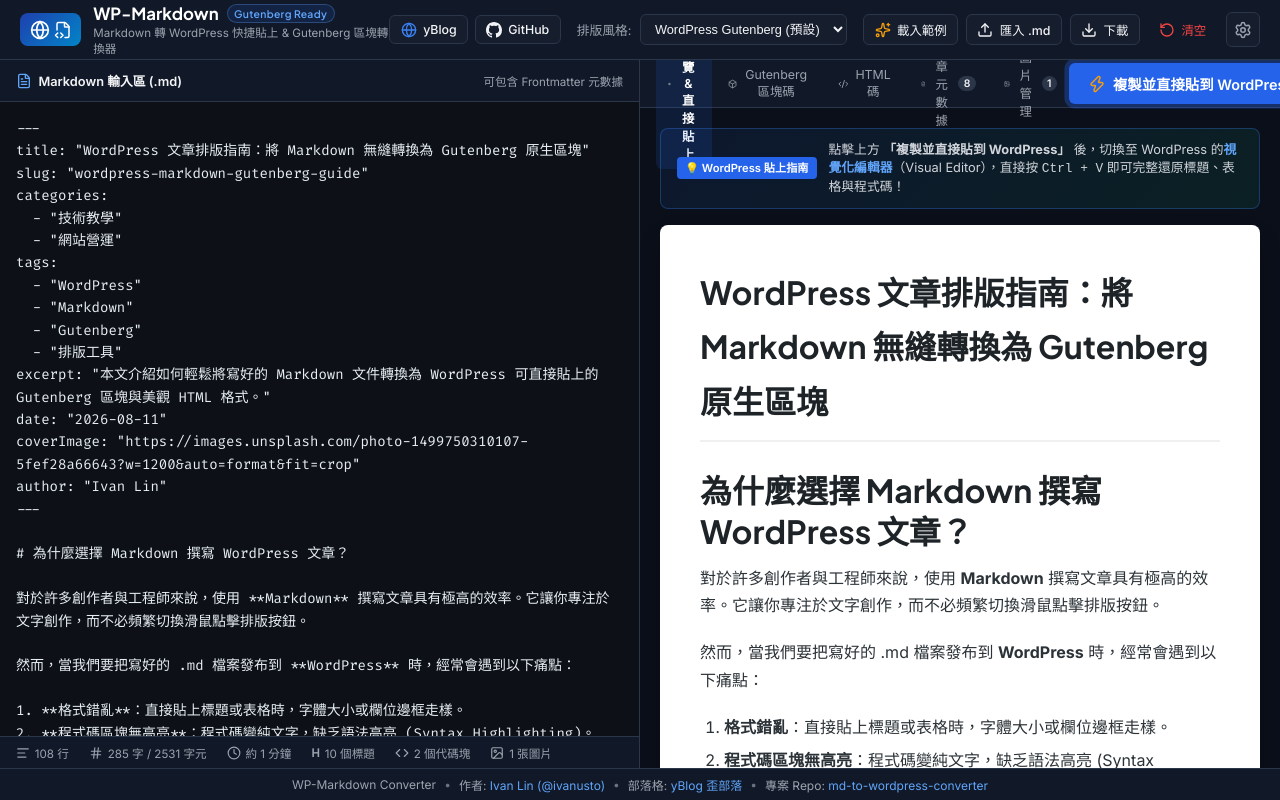
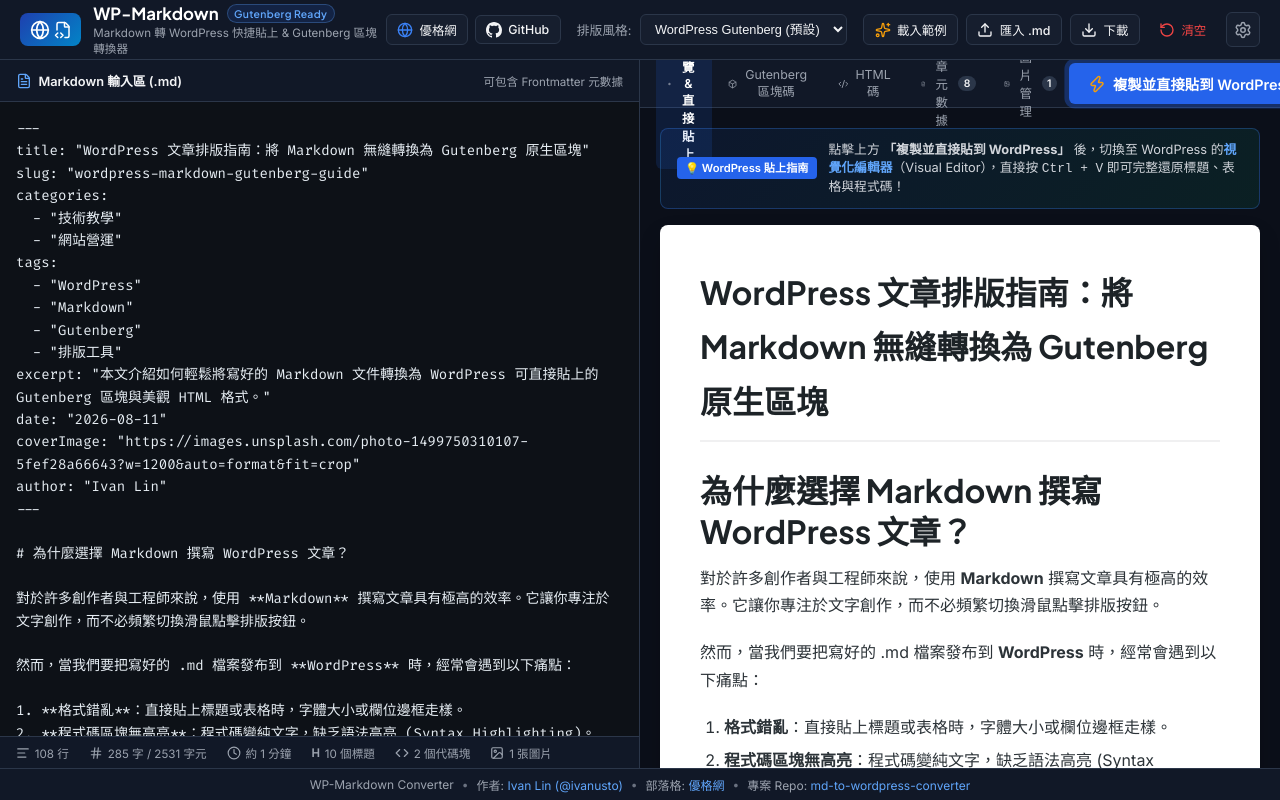
Before and after one commit to ivanusto/md-to-wordpress-converter, a React (Vite) app: page / in a window 1280 px wide. Built offline with nearby package versions, Linux system fonts and the light colour scheme.

Commit message:
Update blog name from yBlog to 優格網

```diff
--- a/src/App.tsx
+++ b/src/App.tsx
@@ -146,7 +146,7 @@
           <span className="footer-divider">•</span>
           <span>作者: <a href="https://github.com/ivanusto" target="_blank" rel="noopener noreferrer">Ivan Lin (@ivanusto)</a></span>
           <span className="footer-divider">•</span>
-          <span>部落格: <a href="https://yblog.org/" target="_blank" rel="noopener noreferrer">yBlog 歪部落</a></span>
+          <span>部落格: <a href="https://yblog.org/" target="_blank" rel="noopener noreferrer">優格網</a></span>
           <span className="footer-divider">•</span>
           <span>專案 Repo: <a href="https://github.com/ivanusto/md-to-wordpress-converter" target="_blank" rel="noopener noreferrer">md-to-wordpress-converter</a></span>
         </div>
--- a/src/components/Header.tsx
+++ b/src/components/Header.tsx
@@ -65,10 +65,10 @@
             target="_blank"
             rel="noopener noreferrer"
             className="btn btn-secondary btn-sm link-btn"
-            title="造訪 歪部落 yBlog"
+            title="造訪 優格網"
           >
             <Globe className="icon-sm text-blue" />
-            <span>yBlog</span>
+            <span>優格網</span>
           </a>
           <a
             href="https://github.com/ivanusto"
```
Also changed, not shown: 1 other file (tests, documents, lock files or other folders).
